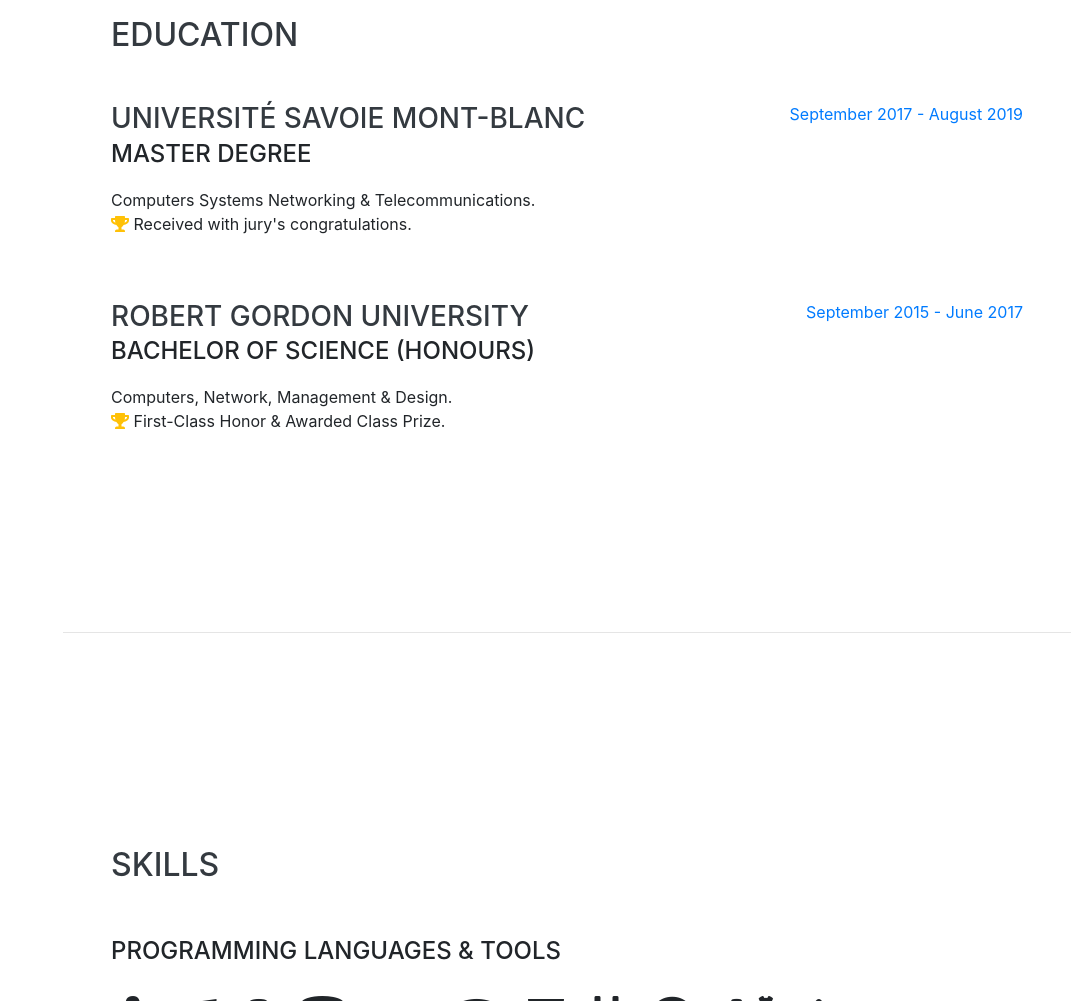
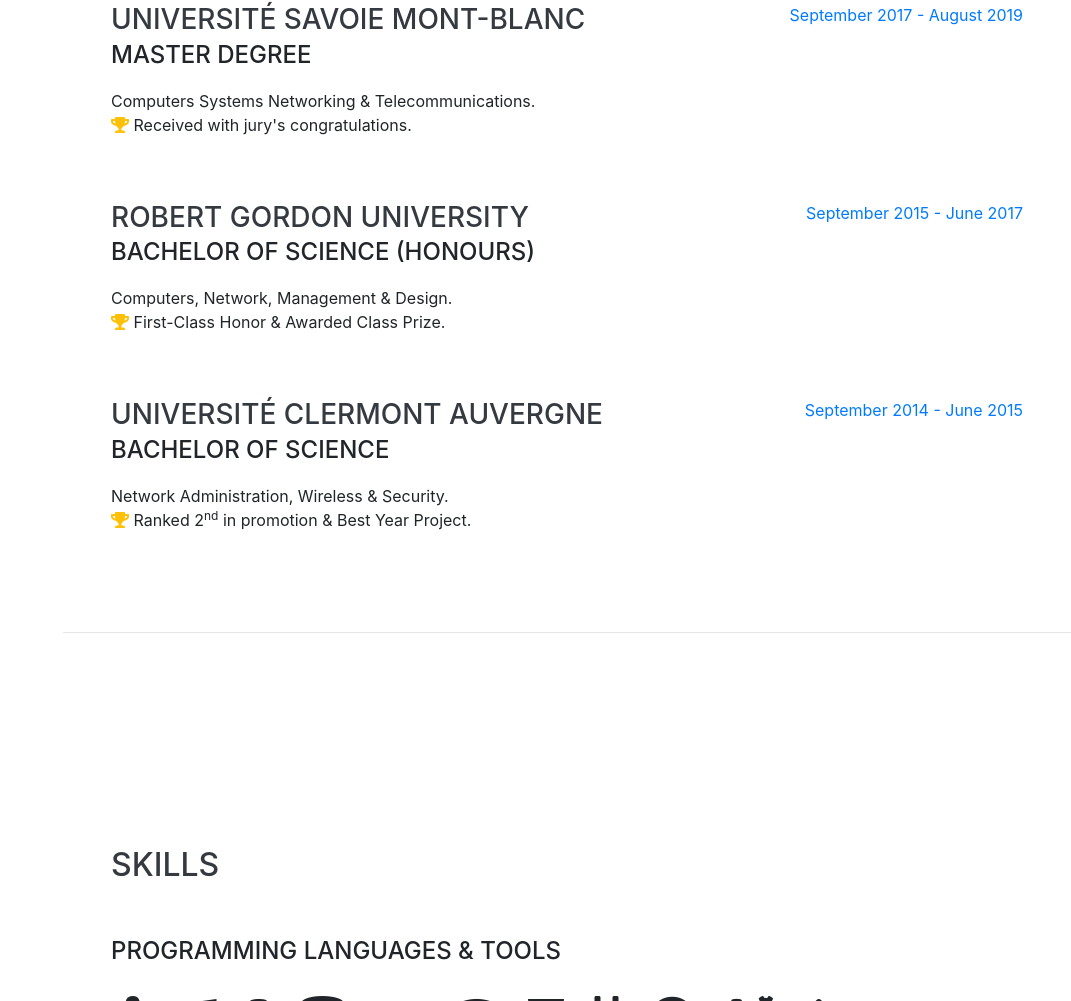
Before and after one commit to William-LP/portfolio, a website with bundled scripts: page index.html in a window 1280 px wide. Shown: the part 2120-3121 px from the top of the page, without its empty margins (209-1280 px from the left). Built offline with nearby package versions, Linux system fonts and the light colour scheme; a web font is replaced by a local one.

Commit message:
add bsc to education

```diff
--- a/index.html
+++ b/index.html
@@ -165,7 +165,7 @@
           </div>
         </div>
 
-        <div class="resume-item d-flex flex-column flex-md-row justify-content-between">
+        <div class="resume-item d-flex flex-column flex-md-row justify-content-between mb-5">
           <div class="resume-content">
             <h3 class="mb-0">Robert Gordon University</h3>
             <div class="subheading mb-3">Bachelor of Science (Honours)</div>
@@ -176,6 +176,19 @@
             <span class="text-primary">September 2015 - June 2017</span>
           </div>
         </div>
+
+        <div class="resume-item d-flex flex-column flex-md-row justify-content-between">
+          <div class="resume-content">
+            <h3 class="mb-0">Université Clermont Auvergne</h3>
+            <div class="subheading mb-3">Bachelor of Science</div>
+            <div>Network Administration, Wireless &amp; Security.</div>
+            <p><i class="fa fa-trophy text-warning"></i>  Ranked 2<sup>nd</sup> in promotion &amp; Best Year Project.</p>
+          </div>
+          <div class="resume-date text-md-right">
+            <span class="text-primary">September 2014 - June 2015</span>
+          </div>
+        </div>
+
 
       </div>
     </section>
```
